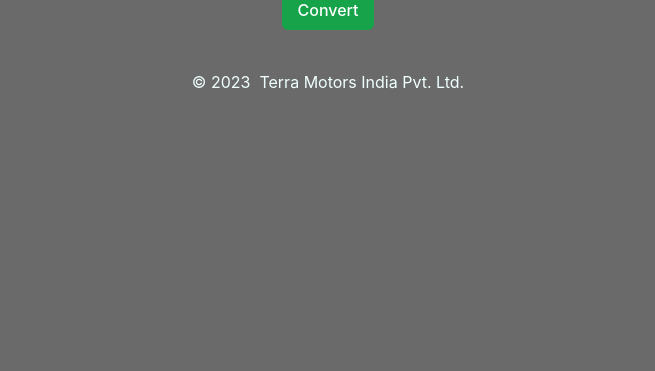
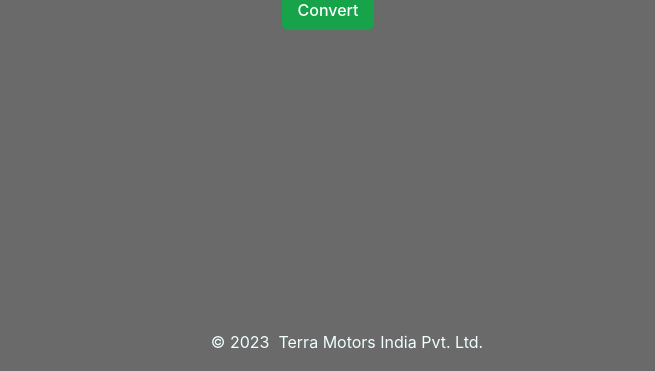
Before and after one commit to KaustubhPathak-tech/terra_task_frontend, a React (Create React App) app: page / in a window 1280 px wide. Shown: the part 426-797 px from the top of the page, without its empty margins (312-967 px from the left). Built offline with nearby package versions, Linux system fonts and the light colour scheme; no server answers.

Commit message:
finalising footer

```diff
--- /dev/null
+++ b/src/pages/MainPage.css
@@ -0,0 +1,19 @@
+.footer{
+    width: 90vw;
+    display: flex;
+    justify-content: center;
+    align-items: center;
+    text-align: center;
+    padding: 20px;
+    padding-left: 90px;
+    position: absolute;
+    bottom: 0;
+}
+
+@media (max-width: 768px) {
+    .footer{
+        /* border: 1px solid black; */
+        width: 80vw;
+        padding-left: 0px;
+    }
+}
--- a/src/pages/MainPage.js
+++ b/src/pages/MainPage.js
@@ -2,7 +2,7 @@
 /* eslint-disable no-unused-vars */
 import React, { useEffect, useState } from "react";
 import axios from "axios";
-
+import "./MainPage.css"
 //mui backdrop
 import Backdrop from "@mui/material/Backdrop";
 import CircularProgress, {
@@ -181,7 +181,7 @@ export default function mainPage() {
         </section>
       ) : null}
 
-      <div className="flex items-center justify-center flex-col mx-4 mt-10 border-1">
+      <div className="footer">
         &copy; {new Date().getFullYear()}&nbsp; Terra Motors India Pvt. Ltd.
       </div>
     </div>
```
